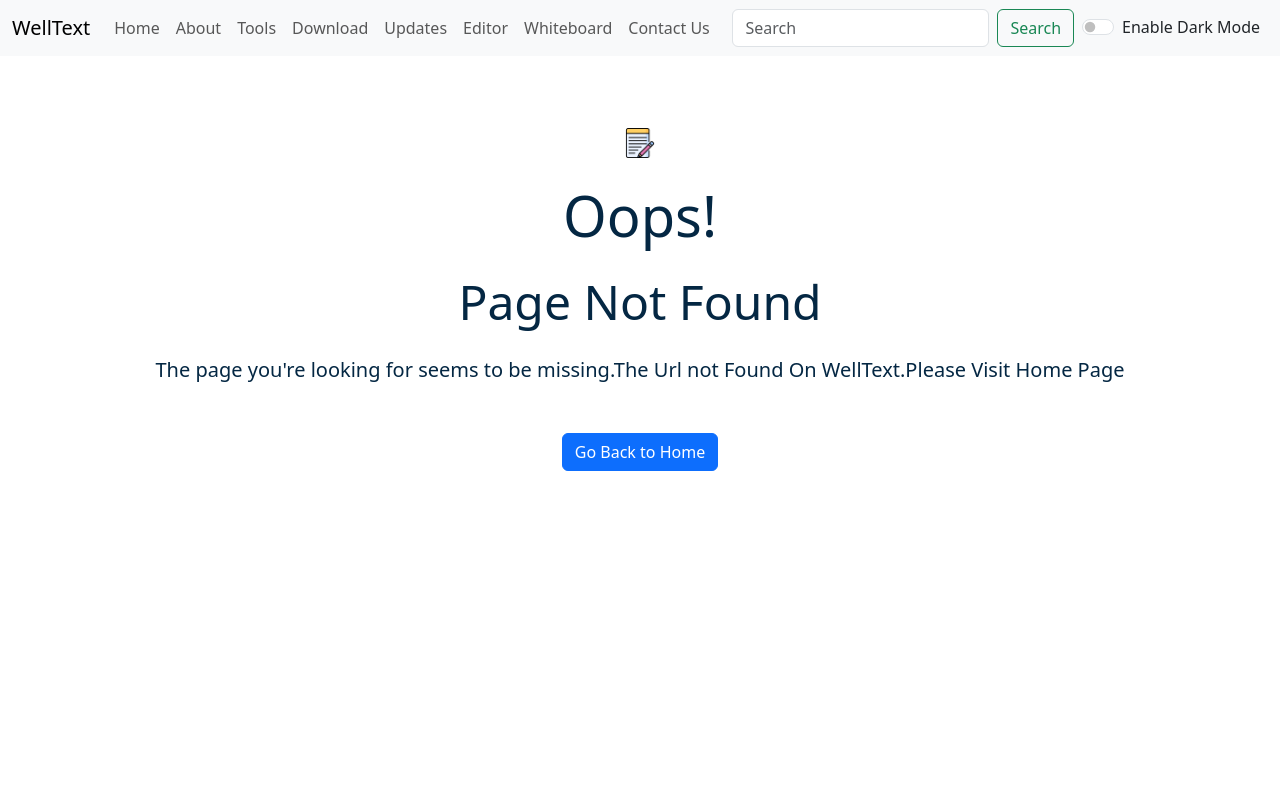
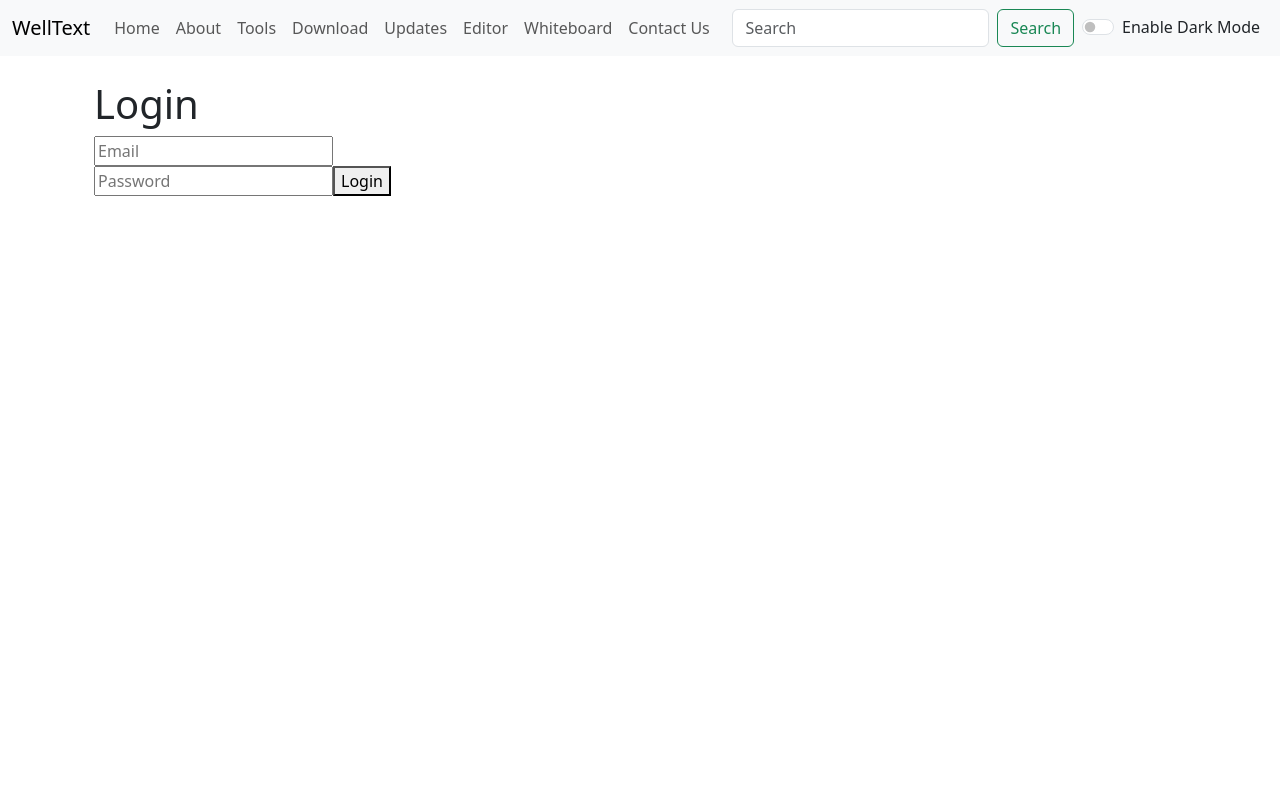
Before and after one commit to Akashmishra1209/codeweb, a React (Create React App) app: page /login in a window 1280 px wide. Shown: the top 800 px of the page. Built offline with nearby package versions, Linux system fonts and the light colour scheme.

Commit message:
Added Simple Admin Panel

```diff
--- a/package.json
+++ b/package.json
@@ -15,6 +15,7 @@
     "@vercel/analytics": "^1.2.2",
     "appwrite": "^13.0.2",
     "file-saver": "^2.0.5",
+    "firebase": "^10.12.3",
     "google-translate-api-browser": "^5.0.0",
     "jquery": "^3.7.1",
     "react": "^18.2.0",
--- a/src/App.js
+++ b/src/App.js
@@ -6,7 +6,7 @@ import New from './components/New';
 import React, { useState } from 'react';
 import Alert from './components/Alert';
 import Form from './components/Form';
-import { Routes, Route } from 'react-router-dom';
+import { Routes, Route ,Navigate} from 'react-router-dom';
 import Contact from './components/Contact';
 import NotFoundPage from './components/Notfound';
 import Tools from './components/Tools';
@@ -15,6 +15,9 @@ import Post from "./components/slug"
 import RichEditor from './components/RichEditor';
 import Search from './components/Search';
 import WhiteBoard from './components/WhiteBoard';
+import Login from './admin/Login';
+import Admin from './admin/Admin';
+import { isAuthenticated } from './admin/auth';
 function App() {
   const [alert, setalert] = useState(null);
   const showalert = (message, type) => {
@@ -58,6 +61,9 @@ function App() {
           <Route path="/download" element={<Download mode={mode} togglemode={togglemode} showalert={showalert} />} />
           <Route path="/editor" element={<RichEditor mode={mode} togglemode={togglemode} showalert={showalert} />} />
           <Route path="/board" element={<WhiteBoard mode={mode} togglemode={togglemode} showalert={showalert} />} />
+          <Route path="/login" element={<Login />} />
+          <Route path="/admin" element={isAuthenticated() ? <Admin /> : <Navigate to="/login" />}
+          />
           <Route path="/update/:uid" element={<Post mode={mode} togglemode={togglemode} showalert={showalert} />} />
           <Route path="/search/:query" element={<Search mode={mode} togglemode={togglemode} showalert={showalert} />} />
           <Route path='*' element={<NotFoundPage mode={mode} togglemode={togglemode} />} />
--- /dev/null
+++ b/src/admin/Admin.js
@@ -0,0 +1,27 @@
+// src/admin/Admin.js
+
+import React from 'react';
+import { useNavigate } from 'react-router-dom';
+import { logout, isAuthenticated } from './auth';
+
+const Admin = () => {
+    const navigate = useNavigate();
+
+    const handleLogout = () => {
+        logout();
+        navigate('/login');
+    };
+
+    if (!isAuthenticated()) {
+        navigate('/login');
+    }
+
+    return (
+        <div>
+            <h1>Admin Panel</h1>
+            <button onClick={handleLogout}>Logout</button>
+        </div>
+    );
+};
+
+export default Admin;
--- /dev/null
+++ b/src/admin/Login.js
@@ -0,0 +1,45 @@
+// src/admin/Login.js
+
+import React, { useState } from 'react';
+import { useNavigate } from 'react-router-dom';
+import { login } from './auth';
+
+const Login = () => {
+    const [email, setEmail] = useState('');
+    const [password, setPassword] = useState('');
+    const [error, setError] = useState('');
+    const navigate = useNavigate();
+
+    const handleSubmit = (e) => {
+        e.preventDefault();
+        if (login(email, password)) {
+            navigate('/admin');
+        } else {
+            setError('Invalid email or password');
+        }
+    };
+
+    return (
+        <div className='container'>
+            <h1>Login</h1>
+            <form onSubmit={handleSubmit}>
+                <input
+                    type="text"
+                    placeholder="Email"
+                    value={email}
+                    onChange={(e) => setEmail(e.target.value)}
+                /><br/>
+                <input
+                    type="password"
+                    placeholder="Password"
+                    value={password}
+                    onChange={(e) => setPassword(e.target.value)}
+                />
+                <button type="submit">Login</button>
+                {error && <p>{error}</p>}
+            </form>
+        </div>
+    );
+};
+
+export default Login;
--- /dev/null
+++ b/src/admin/auth.js
@@ -0,0 +1,23 @@
+// src/admin/auth.js
+
+const adminCredentials = {
+    email: "admin",
+    password: "1234"
+};
+
+export const login = (email, password) => {
+    if (email === adminCredentials.email && password === adminCredentials.password) {
+        localStorage.setItem('isAuthenticated', 'true');
+        return true;
+    } else {
+        return false;
+    }
+};
+
+export const logout = () => {
+    localStorage.removeItem('isAuthenticated');
+};
+
+export const isAuthenticated = () => {
+    return localStorage.getItem('isAuthenticated') === 'true';
+};
```
Also changed, not shown: 1 other file (tests, documents, lock files or other folders).
